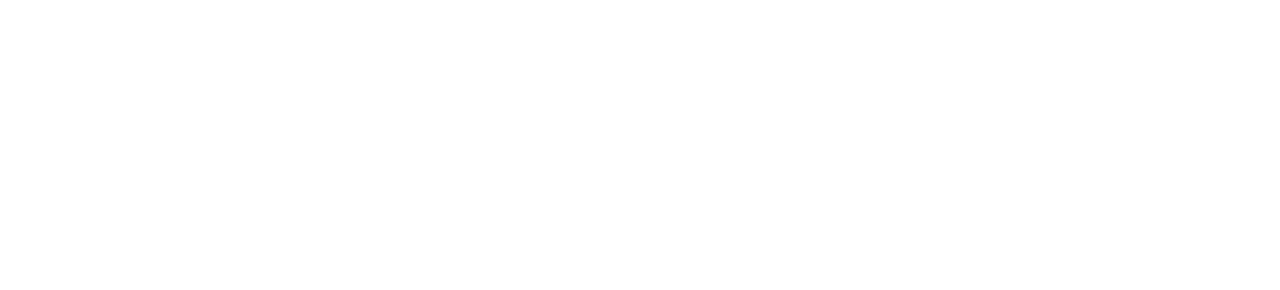
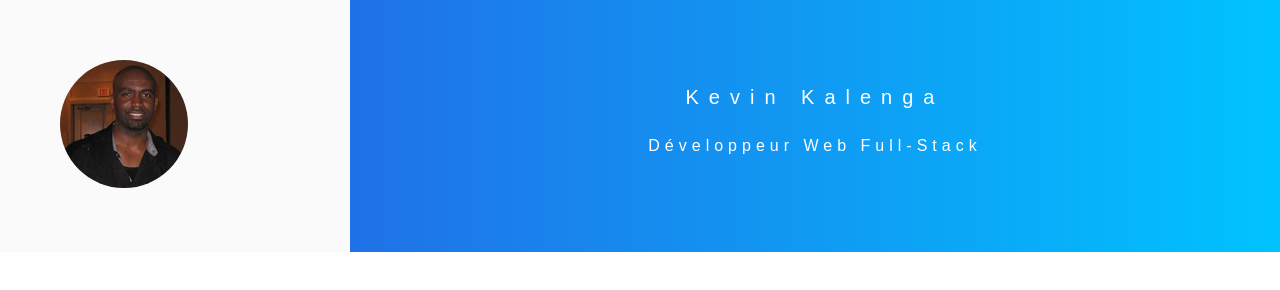
Before and after one commit to kevinkalenga/CV_Kevin, a website: page index.html in a window 1280 px wide. Drawn offline with nearby package versions, Linux system fonts and the light colour scheme; files that its build step writes are made by us from their sources; a web font is replaced by a local one.

Commit message:
Mise en place du header

```diff
--- a/scss/index.html
+++ b/index.html
@@ -12,6 +12,19 @@
     <title>CV - Kevin</title>
 </head>
 <body>
-
+   <div class="grid-container ">
+         <header>
+             <h1>Kevin Kalenga</h1>
+              <p>Développeur Web Full-Stack</p>
+         </header>
+        <section class="picture">
+              <img
+                  src="Images/cv.jpeg"
+                  alt="photo"
+               />
+        </section>
+        <aside></aside>
+         <main></main>
+      </div>
 </body>
 </html>
--- a/scss/style.scss
+++ b/scss/style.scss
@@ -1,4 +1,93 @@
 // @import "reset";
 // @import "base"
-@use "reset";
-@use "base"
+// @use "reset";
+// @use "base";
+
+// .grid-container {
+//     display: grid;
+//     grid:
+//       "picture header" auto
+//       "aside main" 1fr / 350px auto;
+//     min-height: 100vh;
+// }
+
+// header {
+//     grid-area: header;
+//     background: linear-gradient(to right, var(--primary), var(--light));
+//     color: white;
+//     padding: 8rem 5rem;
+//     text-align: center;
+//     h1 {
+//       font-size: 6rem;
+//       line-height: 8rem;
+//       font-weight: 300;
+//       letter-spacing: 2rem ;
+//     }
+//     p {
+//         font-size: 0.5rem;
+//     }
+// }
+// .picture {
+//     grid-area: picture;
+//     // background: red;
+// }
+
+// aside {
+//     grid-area: aside;
+//     // background: green;
+// }
+
+// main {
+//     grid-area: main;
+//     // background: purple;
+// }
+
+@use  "base" as *;
+@use  "reset" as *;
+
+.grid-container {
+  display: grid;
+   min-height: 100vh;
+  grid:
+    "picture header" auto
+    "aside main" 1fr
+    / 350px auto;
+}
+
+header {
+  grid-area: header;
+  background: linear-gradient(to right, var(--primary), var(--light));
+//   padding: 5rem 2rem;
+  text-align: center;
+  color: white;
+  display: flex;
+  flex-direction: column;
+  justify-content: center;
+  align-items: center;
+  h1 {
+    font-size: 2rem;
+    line-height: 2rem;
+    font-weight: 300;
+    letter-spacing: 1rem;
+  }
+  p {
+    letter-spacing: 0.5rem;
+  }
+}
+
+.picture {
+  grid-area: picture;
+  padding: 6rem;
+  background: var(--background);
+  img {
+    border-radius: 50%;
+  }
+}
+
+aside {
+  grid-area: aside;
+}
+
+main {
+  grid-area: main;
+}
```
Also changed, not shown: css/style.css, 1 other file.
